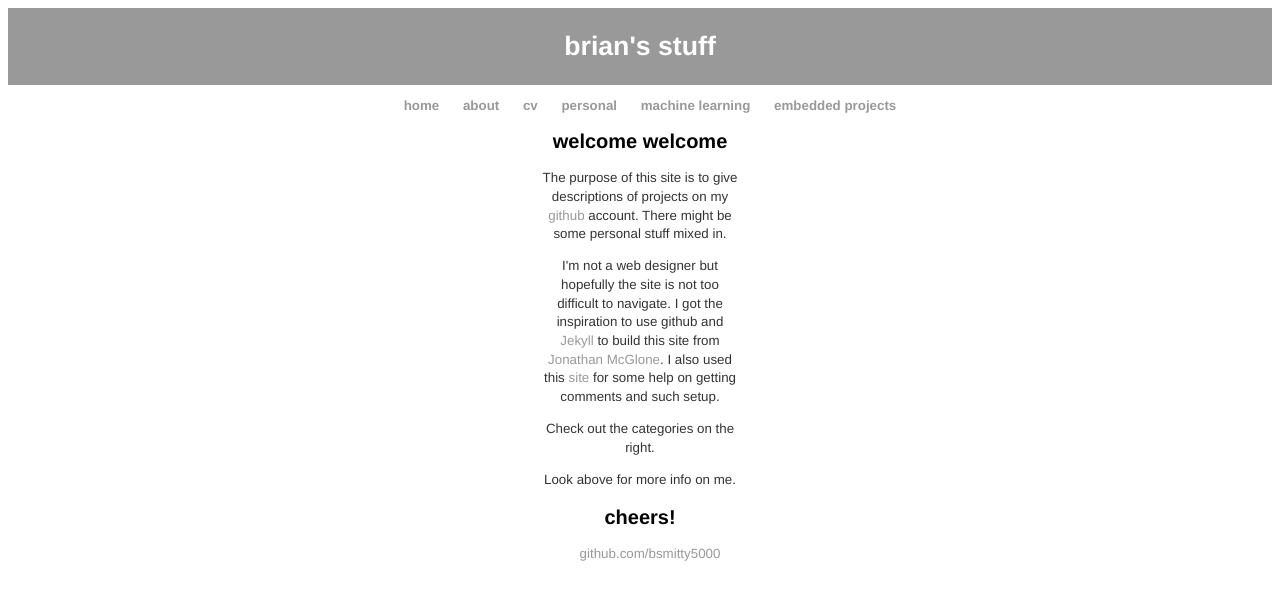
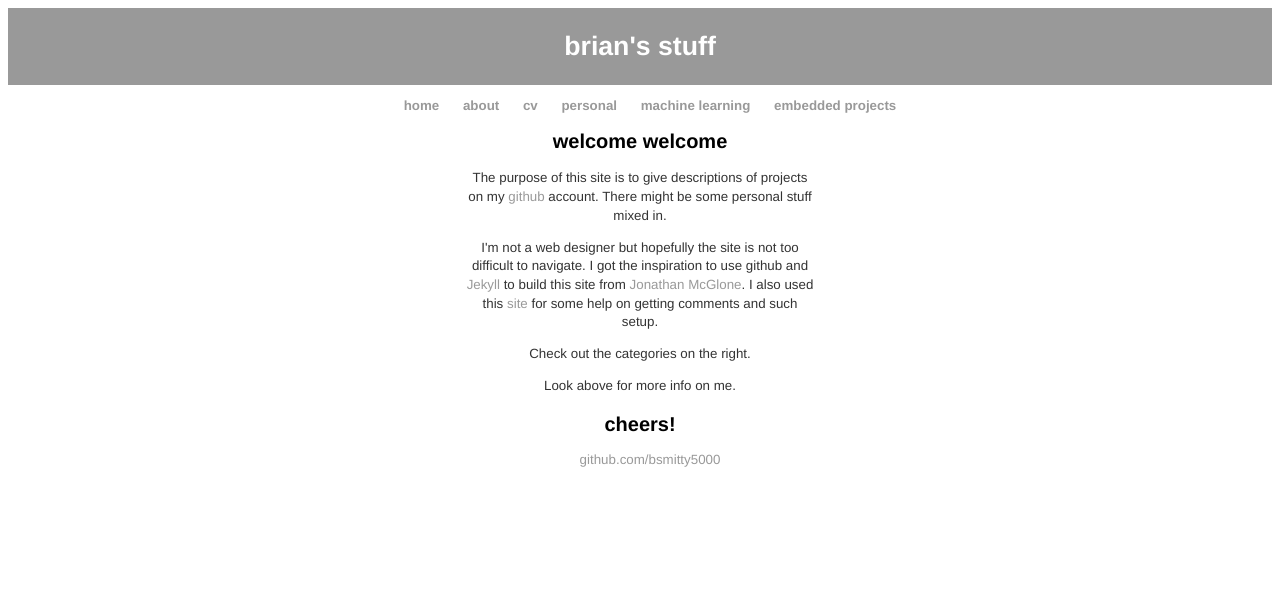
Before and after one commit to bsmitty5000/bsmitty5000.github.io, a Jekyll site: the page built from index.html, in a window 1280 px wide. Shown: the top 600 px of the page. Built offline with Jekyll 4.4.1, drawn with Linux system fonts in a browser that asks for light colours.

Commit message:
Update main.css

```diff
--- a/css/main.css
+++ b/css/main.css
@@ -42,7 +42,7 @@ ul.post li {
     list-style: none;
 }
 .custom_content {
-  width: 200px;
+  width: 350px;
   display: block;
   margin-left: auto;
   margin-right: auto;
```
